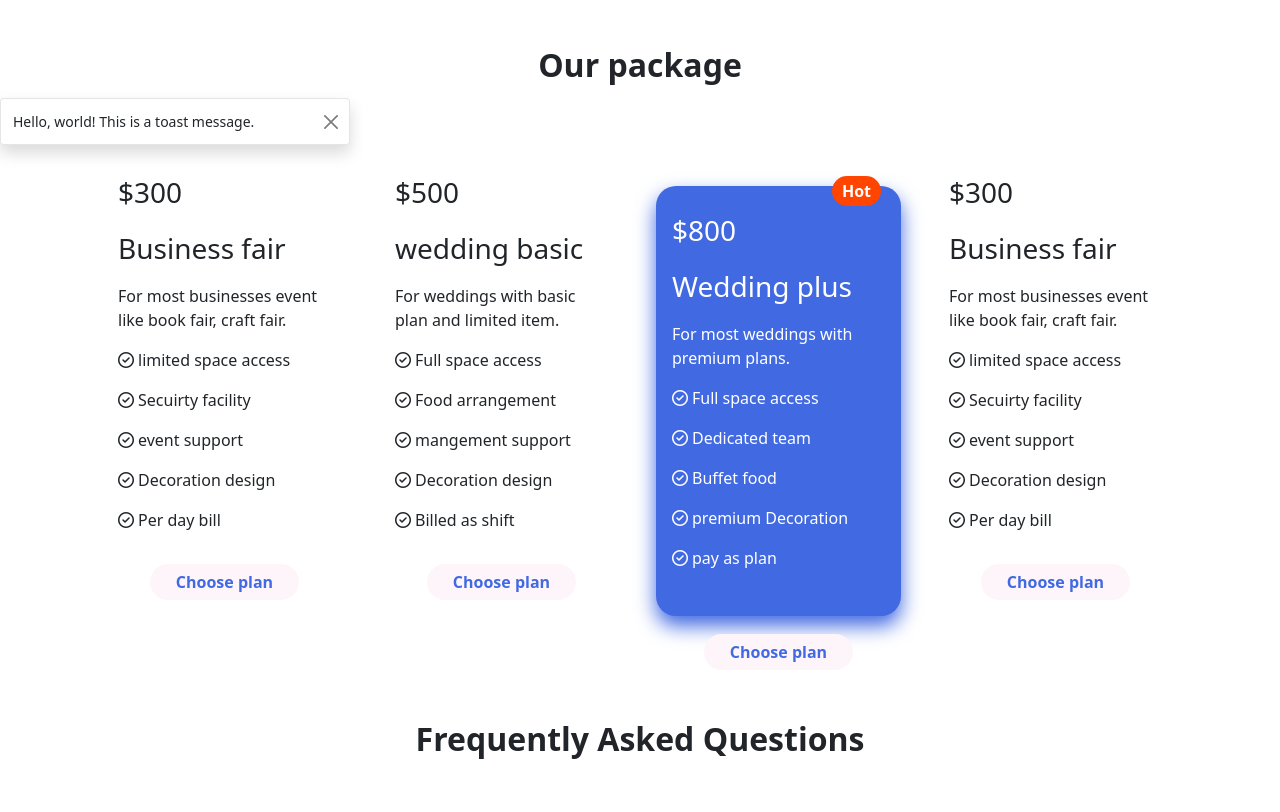
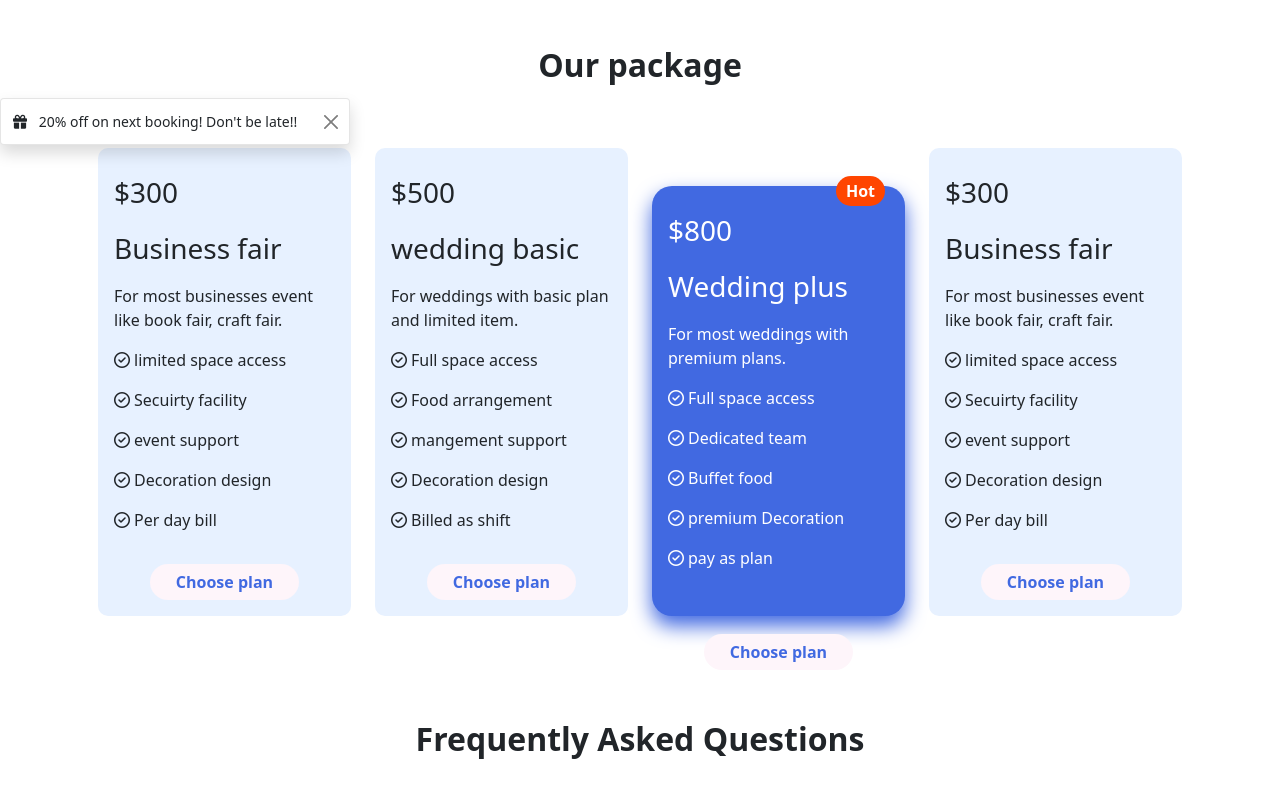
Before and after one commit to RKZeebon/Assignment-3-Convebtion-Center, a plain HTML site: page index.html in a window 1280 px wide. Shown: the part 802-1614 px from the top of the page. Drawn offline with nearby package versions, Linux system fonts and the light colour scheme.

Commit message:
Everything is done

```diff
--- a/index.html
+++ b/index.html
@@ -135,7 +135,7 @@
                 <h2 class="pb-5 fw-bolder text-center">Our package</h2>
                 <div class="row row-cols-1 row-cols-md-2 row-cols-lg-4 align-items-end mx-5 mx-md-1">
                     <div class="col my-2">
-                        <div class="mx-1">
+                        <div class="card-custom-style">
                             <div class="card-body">
                                 <h3 class="card-title lh-lg">$300 <br> Business fair</h3>
                                 <div class="card-text pb-3">
@@ -153,7 +153,7 @@
                         </div>
                     </div>
                     <div class="col my-2">
-                        <div class="mx-1">
+                        <div class="card-custom-style">
                             <div class="card-body">
                                 <h3 class="card-title lh-lg">$500 <br> wedding basic</h3>
                                 <div class="card-text pb-3">
@@ -171,7 +171,7 @@
                         </div>
                     </div>
                     <div class="col my-2">
-                        <div class="mx-1 highlited-card">
+                        <div class="highlited-card">
                             <span class="hot-badge">Hot</span>
                             <div class="card-body pt-3">
                                 <h3 class="card-title lh-lg">$800 <br> Wedding plus</h3>
@@ -190,7 +190,7 @@
                         </div>
                     </div>
                     <div class="col my-2">
-                        <div class="mx-1">
+                        <div class="card-custom-style">
                             <div class="card-body">
                                 <h3 class="card-title lh-lg">$300 <br> Business fair</h3>
                                 <div class="card-text pb-3">
@@ -209,28 +209,15 @@
                     </div>
                 </div>
             </div>
-
+            <!-- Toast -->
             <div class="toast align-items-center toast-custom-style" role="alert" aria-live="assertive"
                 aria-atomic="true">
                 <div class="d-flex">
                     <div class="toast-body">
-                        Hello, world! This is a toast message.
+                        <span><i class="fas fa-gift pe-2"></i> 20% off on next booking! Don't be late!!</span>
                     </div>
                     <button type="button" class="btn-close me-2 m-auto" data-bs-dismiss="toast"
                         aria-label="Close"></button>
-                </div>
-            </div>
-        </section>
-        <section>
-            <div class="toast" role="alert" aria-live="assertive" aria-atomic="true">
-                <div class="toast-header">
-                    <img src="..." class="rounded me-2" alt="...">
-                    <strong class="me-auto">Bootstrap</strong>
-                    <small class="text-muted">11 mins ago</small>
-                    <button type="button" class="btn-close" data-bs-dismiss="toast" aria-label="Close"></button>
-                </div>
-                <div class="toast-body">
-                    Hello, world! This is a toast message.
                 </div>
             </div>
         </section>
@@ -308,6 +295,7 @@
 
         </section>
 
+        <!-- Map area -->
         <section class="container px-4">
             <div class="row row-cols-1 row-cols-md-2 align-items-center map-area">
                 <div class="col pb-5">
--- a/style.css
+++ b/style.css
@@ -48,6 +48,11 @@
     right: 20px;
 
 }
+
+.card-custom-style{
+    background-color:#e7f1ff;
+    border-radius: 10px;
+}
 .card-btn{
     background-color: #fef5fa;
     color: #4169e1;
```
